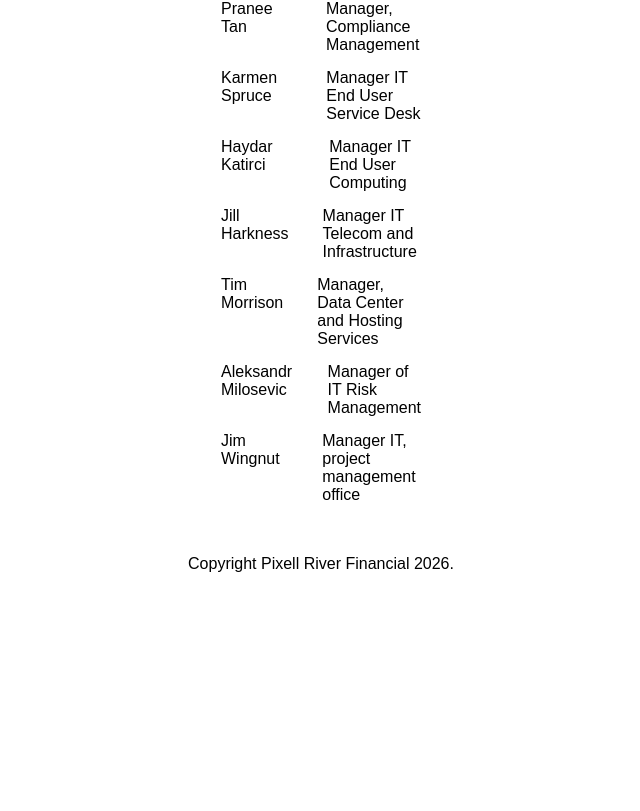
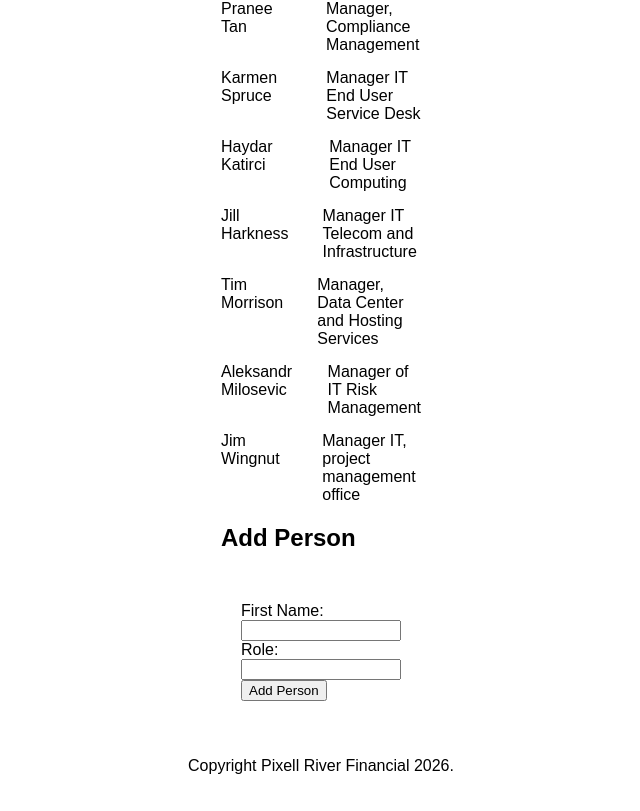
Before and after one commit to IvanBanal/COMP-4002-Full-Stack-Development-Labs, a React (Vite) app: page /organization in a window 1280 px wide. Shown: the part 2555-3366 px from the top of the page, without its empty margins (319-959 px from the left). Before the commit the page ends 3164 px from the top, so only its background shows below. Built offline with nearby package versions, Linux system fonts and the light colour scheme.

Commit message:
Updating Organization.tsx file to recieve both current list of organization memebers and the callback for adding someone.

```diff
--- a/src/pages/Organization/Organization.tsx
+++ b/src/pages/Organization/Organization.tsx
@@ -1,21 +1,29 @@
 import type { Role } from "../../types/Role";
+import { AddRoleForm } from "../../components/AddRoleForm/AddRoleForm";
+import type { CreatePersonInput, CreatePersonResult } from "../../services/organizationService";
 import "./Organization.css";
 
 interface OrganizationProps {
     roles: Role[];
+    onAddRole: (input: CreatePersonInput) => Promise<CreatePersonResult>;
+    error?: string;
 }
 
-export function Organization({ roles }: OrganizationProps) {
+export function Organization({ roles, onAddRole, error }: OrganizationProps) {
     return (
         <section>
             <h1>Organization</h1>
 
+            {error && <p role="alert">{error}</p>}
+
             {roles.map((person) => (
-                <div className="organization-person" key={person.name}>
+                <div className="organization-person" key={person.role}>
                     <span>{person.name}</span>
                     <span>{person.role}</span>
                 </div>
             ))}
+
+            <AddRoleForm onAddRole={onAddRole} />
         </section>
     );
 }
```
